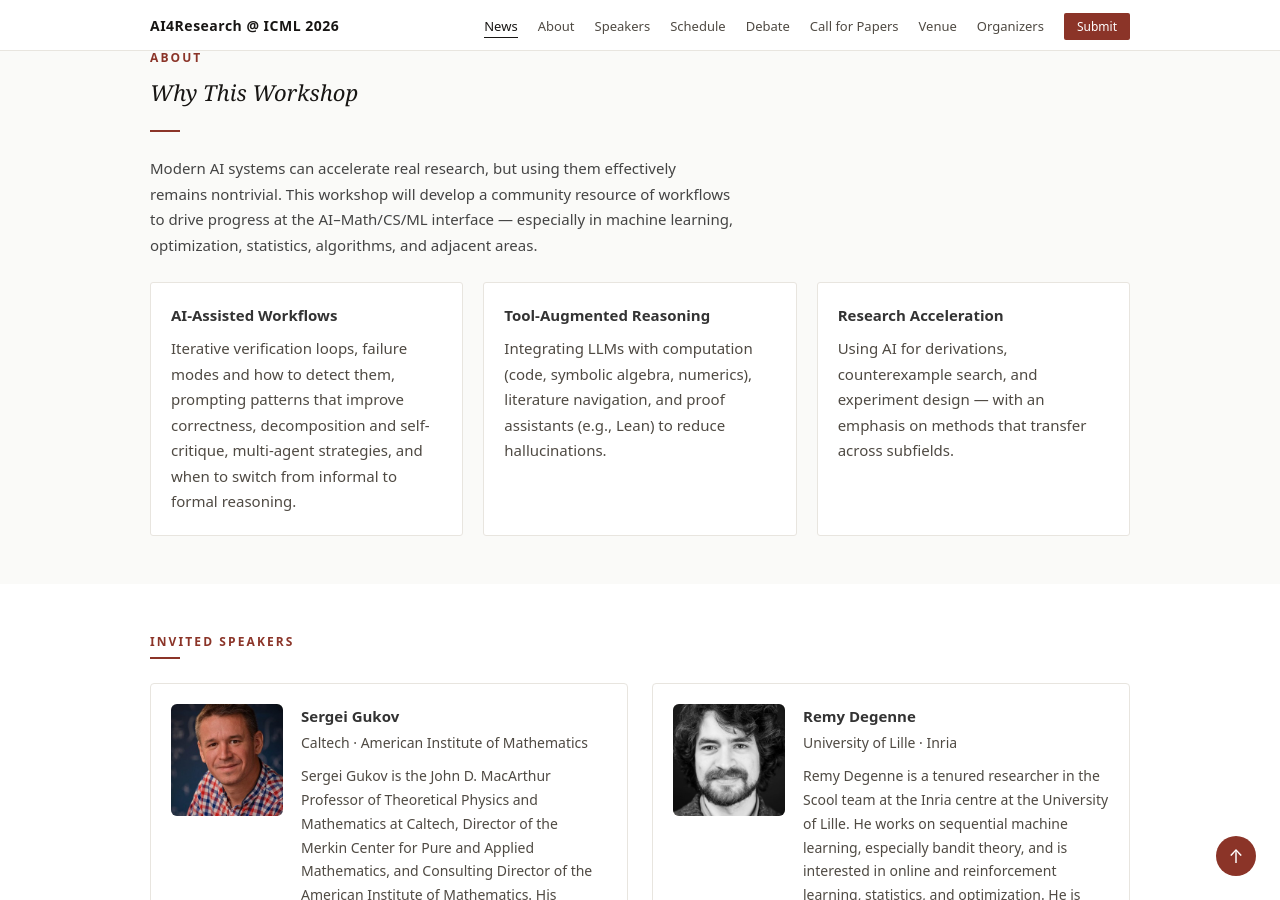
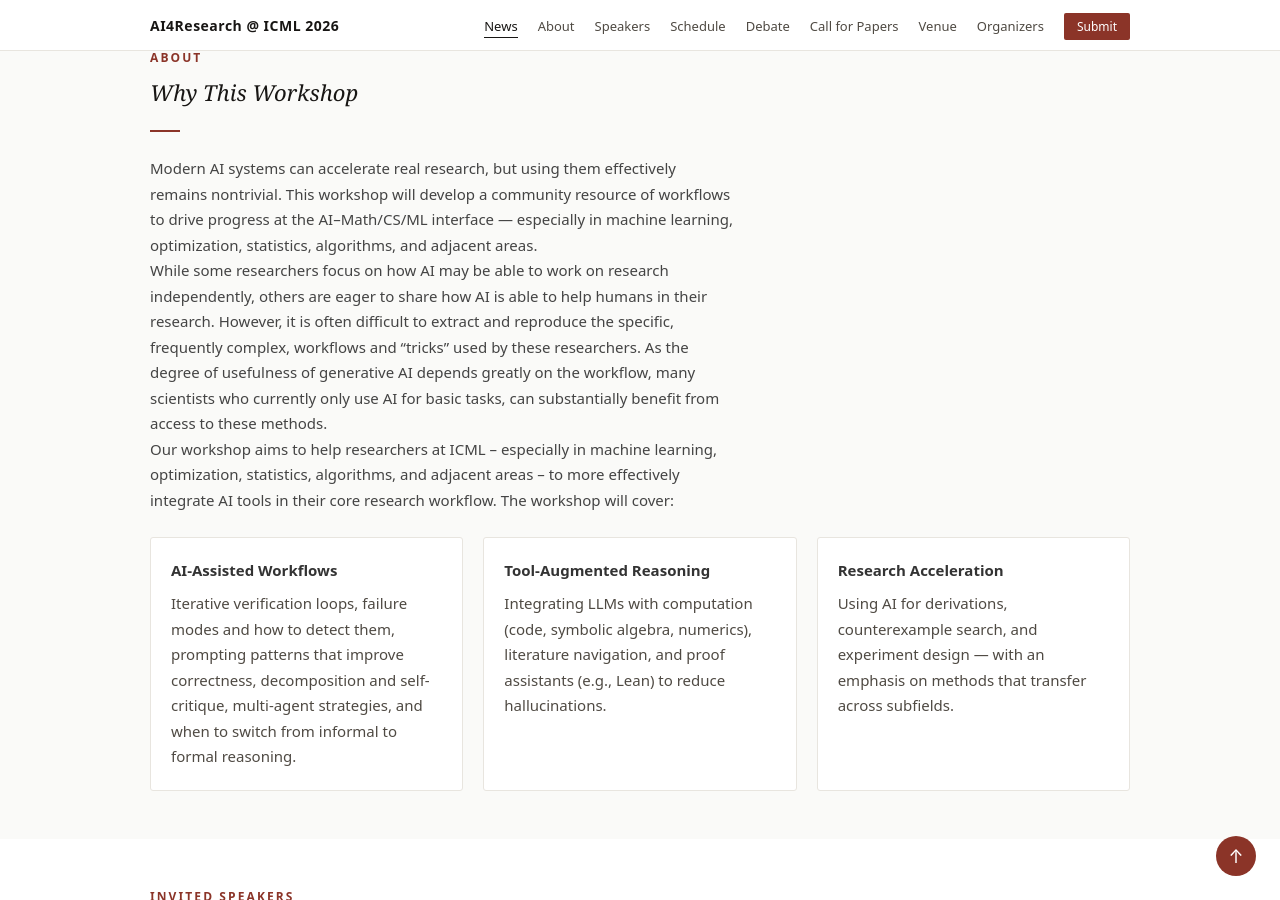
Before and after one commit to ai4research-icml-workshop/ai4research-icml-workshop.github.io, a Jekyll site: the page built from index.html, in a window 1280 px wide and 900 px high, scrolled down 705 px. Built offline with Jekyll 4.4.1, drawn with Linux system fonts in a browser that asks for light colours.

Commit message:
Update about.html

```diff
--- a/_includes/about.html
+++ b/_includes/about.html
@@ -3,7 +3,17 @@
     <p class="section-label">About</p>
     <h2 id="about-title" class="section-heading">Why This Workshop</h2>
     <div class="section-divider"></div>
-    <p class="about-summary">Modern AI systems can accelerate real research, but using them effectively remains nontrivial. This workshop will develop a community resource of workflows to drive progress at the AI–Math/CS/ML interface — especially in machine learning, optimization, statistics, algorithms, and adjacent areas.</p>
+    <p class="about-summary">Modern AI systems can accelerate real research, but using them effectively remains nontrivial. This workshop will develop a community resource of workflows to drive progress at the AI–Math/CS/ML interface — especially in machine learning, optimization, statistics, algorithms, and adjacent areas.
+      <br>
+    While some researchers focus on how AI may be able to work on research
+independently, others are eager to share how AI is able to help humans in their research. However, it is often difficult to extract and reproduce the specific, frequently
+complex, workflows and “tricks” used by these researchers. As the degree of usefulness of generative
+AI depends greatly on the workflow, many scientists who currently only use AI for basic tasks, can
+substantially benefit from access to these methods.
+<br>
+    Our workshop aims to help researchers at ICML – especially in machine learning, optimization,
+statistics, algorithms, and adjacent areas – to more effectively integrate AI tools in their core
+research workflow. The workshop will cover:</p>
     <div class="topics">
       <div class="topic-card">
         <h3>AI-Assisted Workflows</h3>
```
